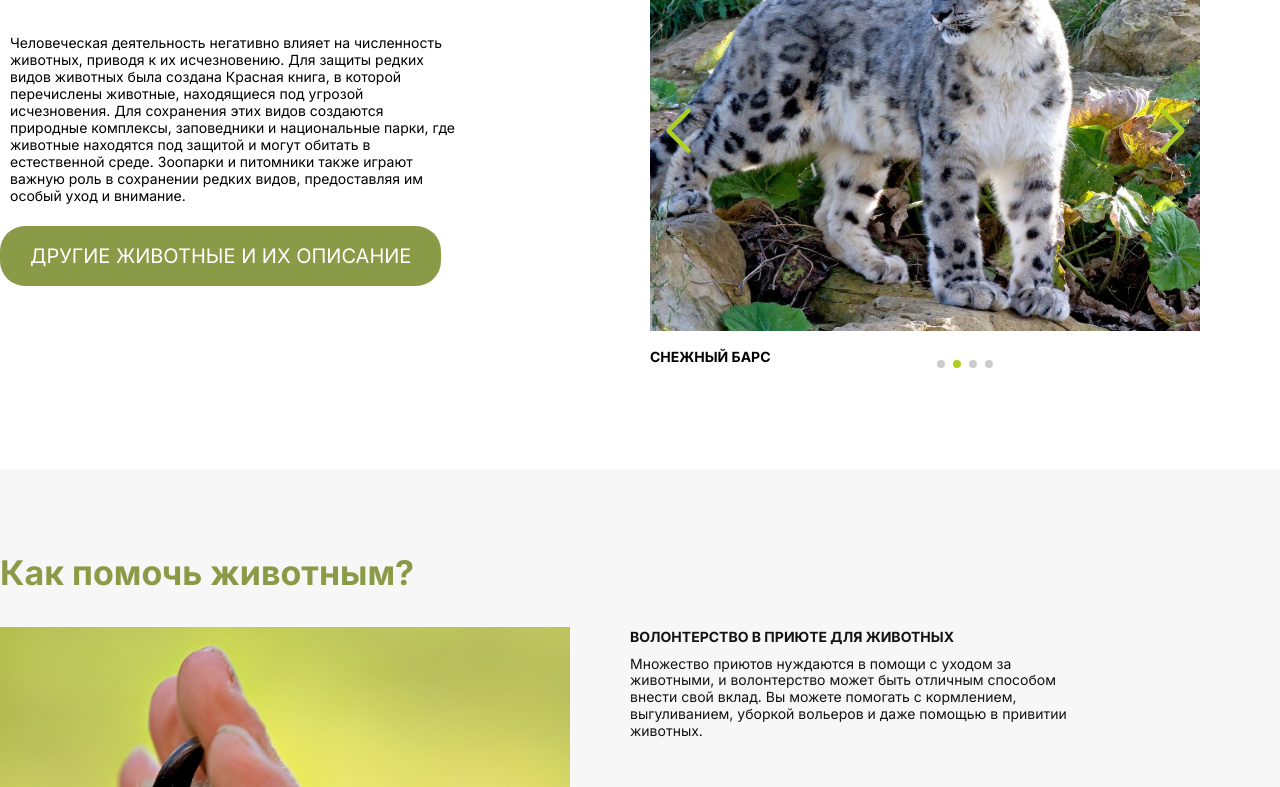
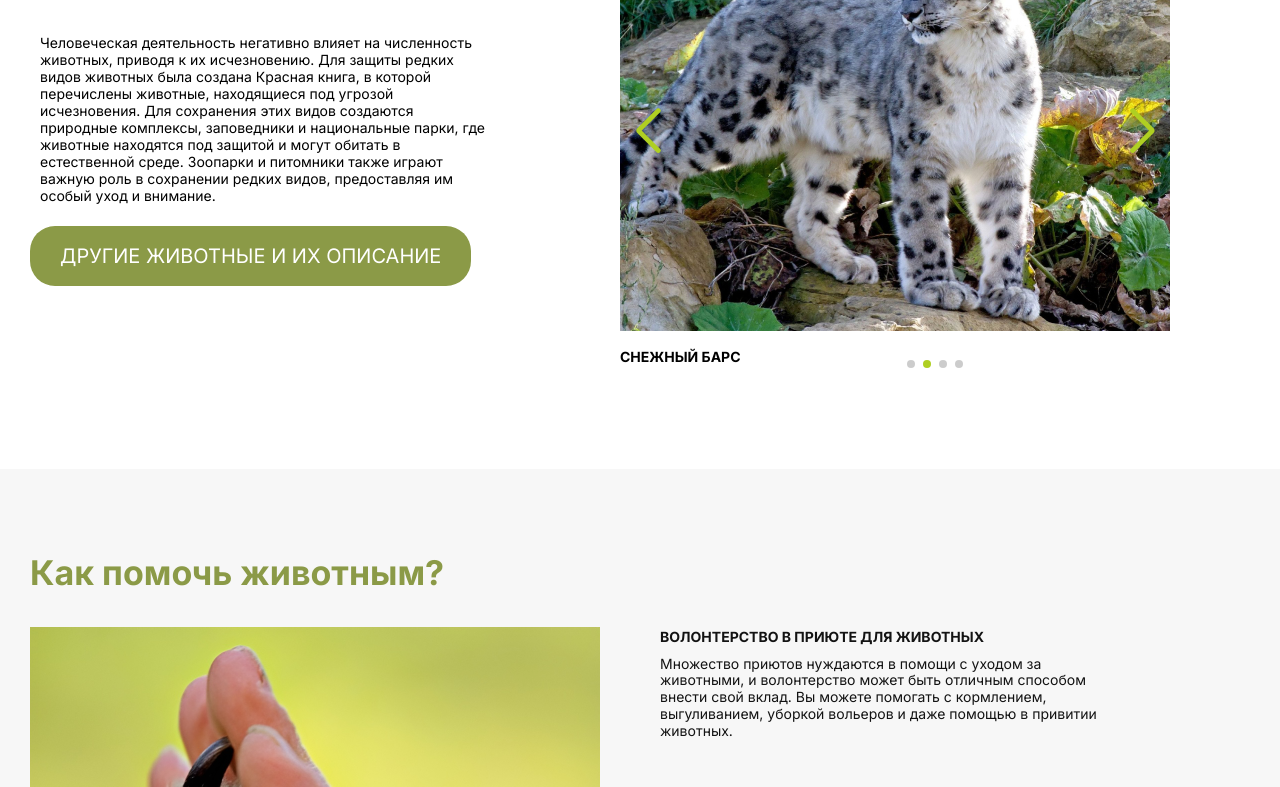
Before and after one commit to Gaveriy/help_nature-home, a plain HTML site: page index.html in a window 1280 px wide. Shown: the part 390-1177 px from the top of the page. Drawn offline with nearby package versions, Linux system fonts and the light colour scheme.

Commit message:
Update style.css

```diff
--- a/css/style.css
+++ b/css/style.css
@@ -47,7 +47,7 @@ body {
 
 
 .container {
-    min-width: 1220px;
+    max-width: 1220px;
     margin: 0 auto;
 }
 
```
